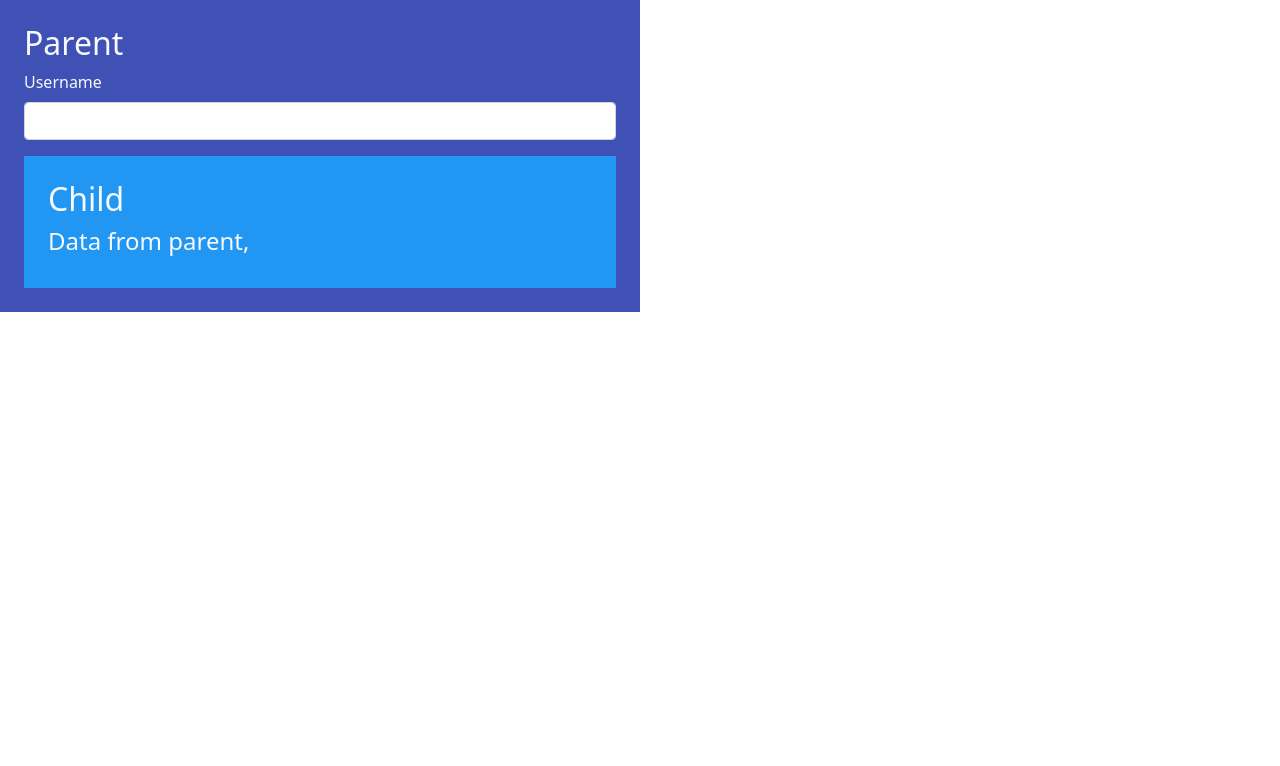
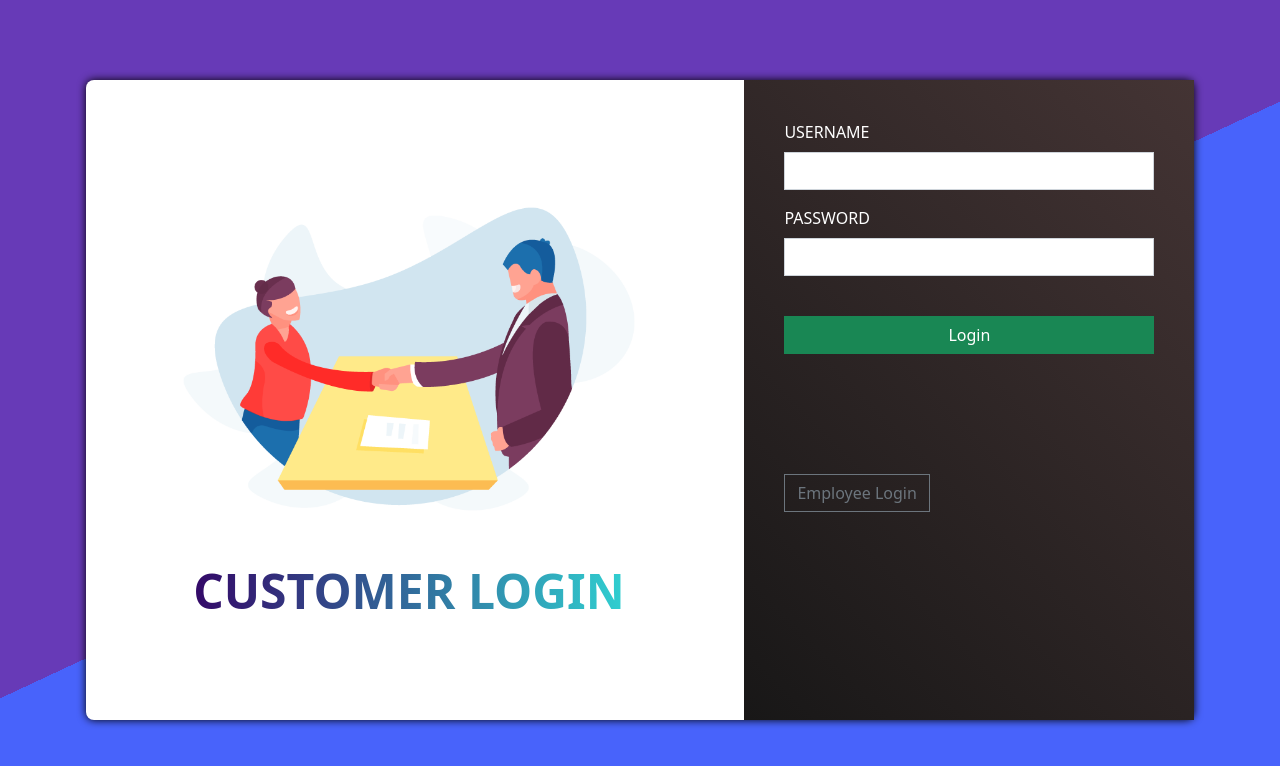
Before and after one commit to SwaminathanS1215/training-app, an Angular app: page / in a window 1280 px wide. Shown: the top 766 px of the page. Built offline with nearby package versions, Linux system fonts and the light colour scheme.

Commit message:
ng-class

```diff
--- a/src/app/app.component.html
+++ b/src/app/app.component.html
@@ -1,11 +1,11 @@
 <div>
     <main>
-        <!-- <app-ng-class></app-ng-class> -->
+        <app-ng-class></app-ng-class>
         <!-- <app-register-validation></app-register-validation> -->
     </main>
 </div>
 
-<div>
+<!-- <div>
     <div id="parent-div" class="w-50 p-4">
         <h2 class="text-light">Parent</h2>
         <form>
@@ -17,4 +17,4 @@
         </form>
         <app-parent-child [userName]="userName"></app-parent-child>
     </div>
-</div>
+</div> -->
--- a/src/app/ng-class/ng-class.component.css
+++ b/src/app/ng-class/ng-class.component.css
@@ -4,14 +4,52 @@
 }
 
 #login-form label {
-    color: gray;
+    color: white;
     font-weight: 500;
+    text-transform: uppercase;
 }
 
 .employee-login {
-    background-image: linear-gradient(45deg, #ffcc81, #ffeb3b);
+    background-image: linear-gradient(45deg, #021829, #3f51b5);
 }
 
 .customer-login {
     background-image: linear-gradient(45deg, #181717, #443434);
 }
+
+.ng-class-container {
+    height: 100vh;
+    background-image: linear-gradient(155deg, #673ab7 50%, #4863fb 50%);
+    display: flex;
+}
+
+#login-wrapper {
+    width: 90%;
+    margin: auto;
+    background: white;
+    border-radius: 0.5rem;
+    box-shadow: 0 0 0.5rem 0 #000000;
+    height: 85%;
+}
+
+#left--block {
+    display: flex;
+    align-items: center;
+    flex-direction: column;
+    justify-content: center;
+}
+
+#left--block img {
+    width: 80%;
+}
+
+#left--block h1 {
+    margin-top: 1rem;
+    text-transform: uppercase;
+    background: linear-gradient(to left, #30CFD0 0%, #330867 100%);
+    background-clip: text;
+    -webkit-background-clip: text;
+    -webkit-text-fill-color: transparent;
+    font-weight: bold;
+    font-size: 3rem;
+}
--- a/src/app/ng-class/ng-class.component.html
+++ b/src/app/ng-class/ng-class.component.html
@@ -1,6 +1,13 @@
-<div class="p-4 w-50" [ngClass]="loginType === 'Customer' ? 'customer-login' : loginType === 'Employee' ?  'employee-login' : ''">
-    <h2 *ngIf="loginType === ''">NG Class</h2>
-    <h2 class="text-light" *ngIf="loginType !== ''">{{loginType}} Login</h2>
+<div class="ng-class-container w-100 p-4">
+    <div id="login-wrapper" class="row">
+        <div id="left--block" class="col-md-7">
+            <img *ngIf="loginType === 'Employee'" src="../../assets/images/ng-class-img-1.png" alt="Employee Login"/>
+            <img *ngIf="loginType === 'Customer'" src="../../assets/images/ng-class-img-2.png" alt="Customer Login"/>
+            <h1>{{loginType}} Login</h1>
+        </div>
+        <div class="right--block" class="col-md-5 pe-0">
+            <div class="p-4 w-100 h-100"
+                [ngClass]="loginType === 'Customer' ? 'customer-login' : 'employee-login'">
                 <form id="login-form">
                     <div class="mb-3">
                         <label for="login-user-name" class="form-label">Username</label>
@@ -9,13 +16,19 @@
                     </div>
                     <div class="mb-3">
                         <label for="login-pwd" class="form-label">Password</label>
-            <input type="password" class="form-control" name="password" id="login-pwd" [(ngModel)]="password">
+                        <input type="password" class="form-control" name="password" id="login-pwd"
+                            [(ngModel)]="password">
                     </div>
-        <button type="submit" class="btn btn-primary w-100 mt-4">Login</button>
+                    <button type="submit" class="btn btn-success w-100 mt-4 mb-5">Login</button>
 
-        <div class="mt-4">
-            <button *ngIf="loginType !== 'Customer'" class="btn btn-outline-primary me-4" (click)="changeLoginType('Customer')">Customer Login</button>
-            <button *ngIf="loginType !== 'Employee'" class="btn btn-outline-primary" (click)="changeLoginType('Employee')">Employee Login</button>
+                    <div class="mt-5 pt-4">
+                        <button *ngIf="loginType !== 'Customer'" class="btn btn-outline-primary me-4"
+                            (click)="changeLoginType('Customer')">Customer Login</button>
+                        <button *ngIf="loginType !== 'Employee'" class="btn btn-outline-secondary"
+                            (click)="changeLoginType('Employee')">Employee Login</button>
                     </div>
                 </form>
             </div>
+        </div>
+    </div>
+</div>
--- a/src/app/ng-class/ng-class.component.ts
+++ b/src/app/ng-class/ng-class.component.ts
@@ -13,7 +13,7 @@ export class NgClassComponent implements OnInit {
     constructor() {
         this.userName = '';
         this.password = '';
-        this.loginType = '';
+        this.loginType = 'Customer';
     }
 
     ngOnInit(): void {
--- a/src/styles.css
+++ b/src/styles.css
@@ -1,5 +1,5 @@
 /* You can add global styles to this file, and also import other style files */
 
 button, input, input:focus, button:focus {
-    border-radius: 0;
+    border-radius: 0 !important;
 }
```
Also changed, not shown: src/assets/images/ng-class-img-1.png (added), src/assets/images/ng-class-img-2.png (added). Lines whose indentation alone changed are shown as unchanged.
